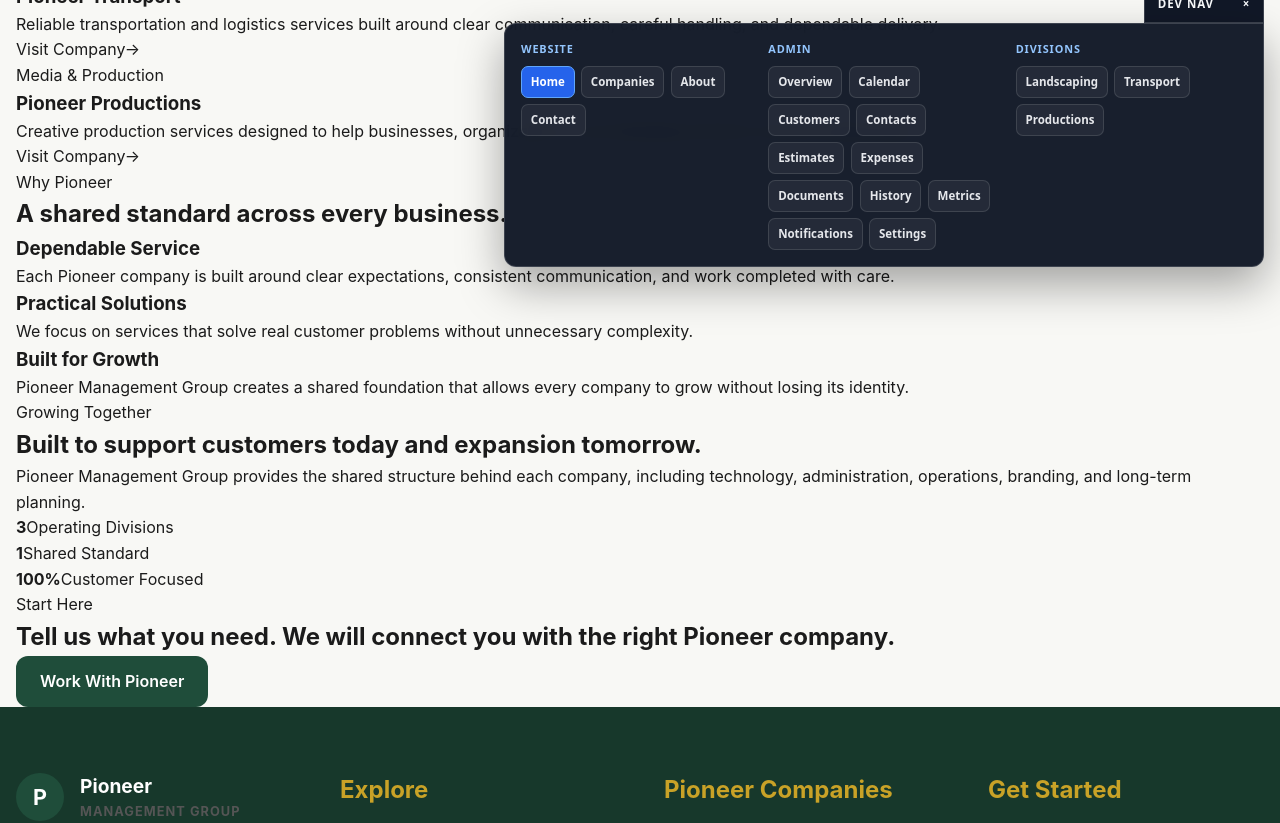
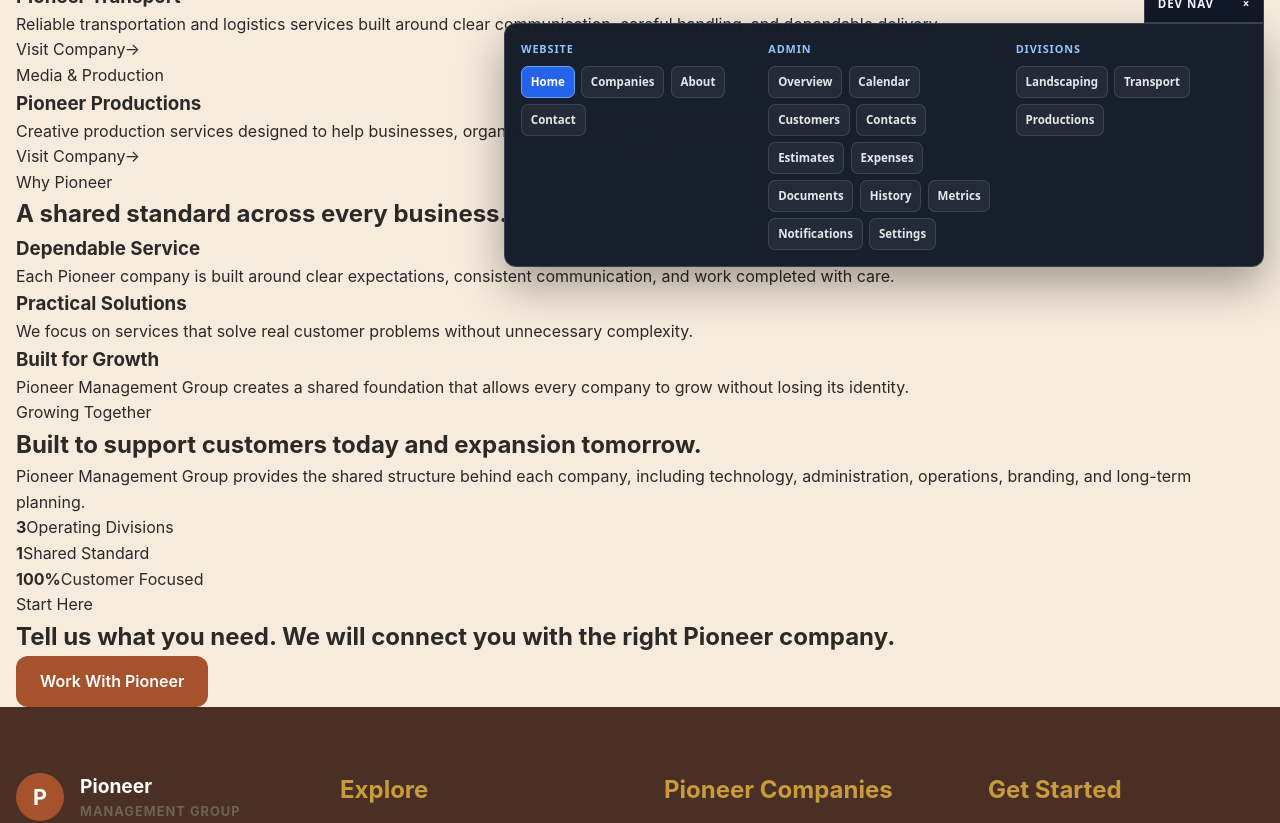
Before and after one commit to Del-985/Pioneer-Enterpises, a React (Vite) app: page / in a window 1280 px wide. Shown: the part 517-1340 px from the top of the page. Built offline with nearby package versions, Linux system fonts and the light colour scheme.

Commit message:
style(brand): apply warm heritage color palette

```diff
--- a/src/styles/variables.css
+++ b/src/styles/variables.css
@@ -1,32 +1,29 @@
 :root {
-  /* Brand Colors */
-  --color-primary: #1f4d3a;
-  --color-primary-dark: #17382b;
-  --color-primary-light: #2d6b52;
+  /* Warm Heritage brand palette */
+  --color-primary: #a6532d;
+  --color-primary-dark: #4a2f24;
+  --color-primary-light: #c96f43;
 
-  --color-accent: #c9a227;
-  --color-accent-light: #e0c45c;
+  --color-accent: #c89b3c;
+  --color-accent-light: #e3bd68;
 
-  --color-background: #f8f8f5;
-  --color-surface: #ffffff;
+  --color-background: #f6ebdd;
+  --color-surface: #fffaf3;
 
-  --color-text: #1b1b1b;
-  --color-text-light: #555555;
+  --color-text: #2d2926;
+  --color-text-light: #6f625a;
 
-  --color-border: #dddddd;
+  --color-border: #e7d3bc;
 
-  --color-success: #2f855a;
-  --color-warning: #d69e2e;
-  --color-danger: #c53030;
+  --color-success: #5f7a4a;
+  --color-warning: #c89b3c;
+  --color-danger: #a84c3d;
 
   /* Layout */
-
   --container-width: 1280px;
-
   --header-height: 80px;
 
   /* Typography */
-
   --font-family:
     "Inter",
     "Segoe UI",
@@ -34,6 +31,11 @@
     Helvetica,
     Arial,
     sans-serif;
+
+  --font-display:
+    Georgia,
+    "Times New Roman",
+    serif;
 
   --font-size-xs: .75rem;
   --font-size-sm: .875rem;
@@ -47,21 +49,16 @@
   --line-height: 1.6;
 
   /* Radius */
-
   --radius-sm: 6px;
   --radius-md: 12px;
   --radius-lg: 18px;
   --radius-xl: 24px;
 
   /* Shadows */
-
-  --shadow-sm: 0 2px 8px rgba(0,0,0,.08);
-
-  --shadow-md: 0 6px 18px rgba(0,0,0,.12);
-
-  --shadow-lg: 0 12px 36px rgba(0,0,0,.18);
+  --shadow-sm: 0 4px 14px rgba(74, 47, 36, .09);
+  --shadow-md: 0 10px 28px rgba(74, 47, 36, .14);
+  --shadow-lg: 0 18px 48px rgba(74, 47, 36, .2);
 
   /* Animation */
-
   --transition: .25s ease-in-out;
 }
```
